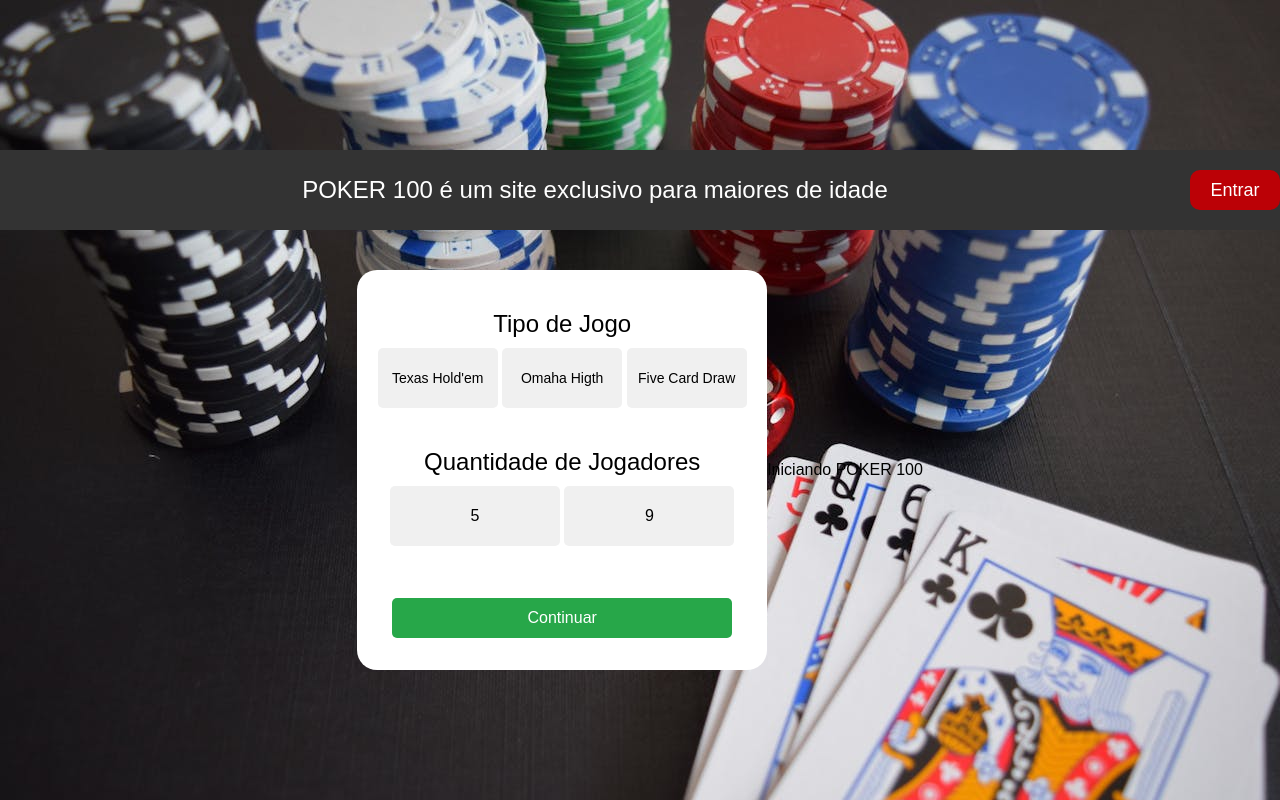
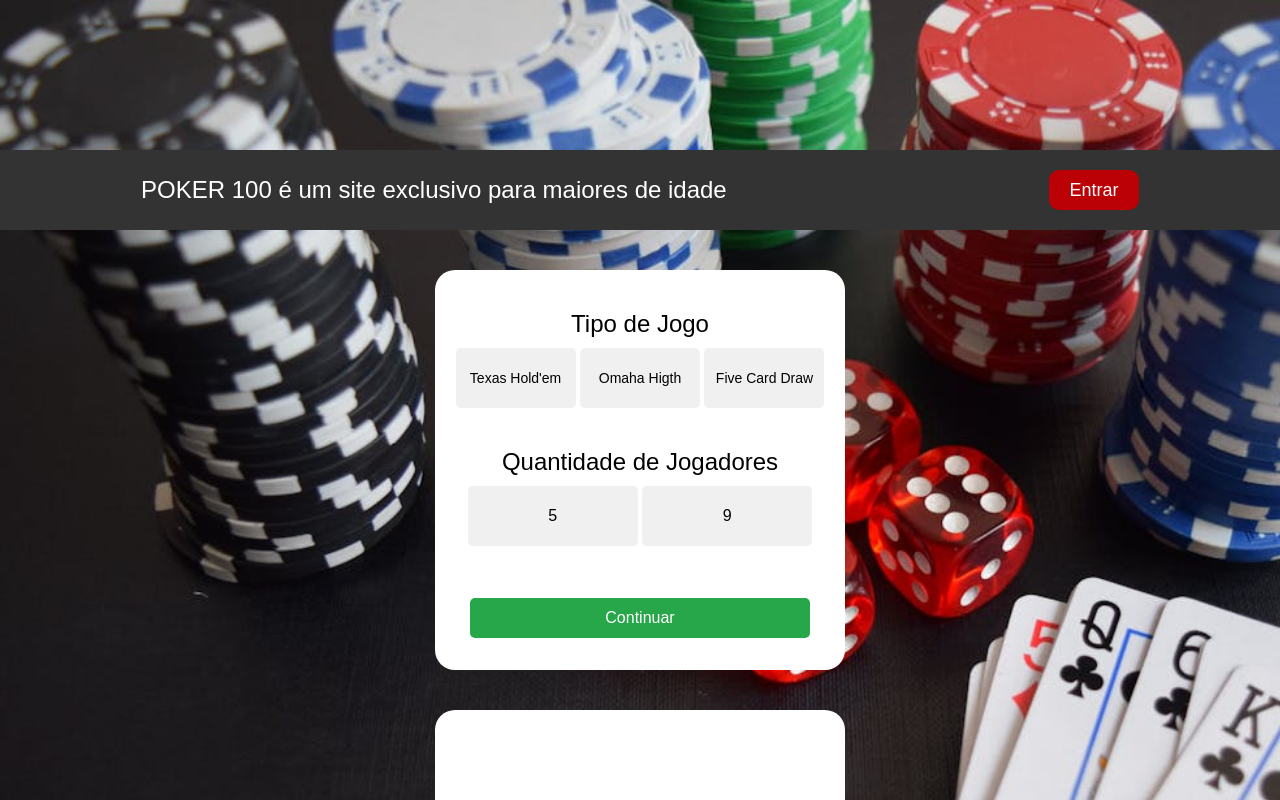
Before and after one commit to alessandrocdiasbr/Curso, a plain HTML site: page projeto1/index.html in a window 1280 px wide. Shown: the top 800 px of the page. Drawn offline with Linux system fonts and the light colour scheme.

Commit message:
atualização de css

```diff
--- a/projeto1/style.css
+++ b/projeto1/style.css
@@ -6,7 +6,9 @@
 }
 
 body {
-    background-image: url(pexels-pixabay-269630.jpg);
+    background-image: url("pexels-pixabay-269630.jpg");
+    background-size: cover;
+    background-repeat: no-repeat;
 
 }
 
@@ -16,7 +18,7 @@ body {
     height: 80px;
     display: flex;
     align-items: center;
-    justify-content: space-between;
+    justify-content: space-around;
     margin-top: 150px;
 }
 
@@ -24,7 +26,6 @@ body {
     font-size: 24px;
     font-weight: 400;
     margin-right: 40px;
-    margin: auto;
 }
 
 .botao-entrar {
@@ -51,6 +52,7 @@ body {
     display: flex;
     align-items: center;
     justify-content: center;
+    flex-direction: column;
     margin-top: 40px;
 
 }
@@ -114,3 +116,16 @@ body {
 .avancar:hover {
     background-color: #30b353;
 }
+
+.loading-overlay {
+    height: 400px;
+    width: 410px;
+    background-color: #fff;
+    border-radius: 20px;
+    display: flex;
+    flex-direction: column;
+    align-items: center;
+    justify-content: space-around;
+    margin-top: 40px;
+
+}
```
